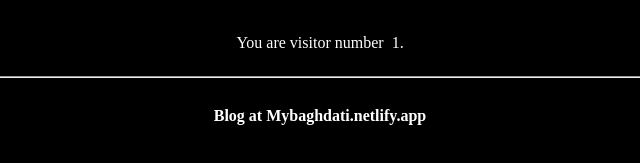
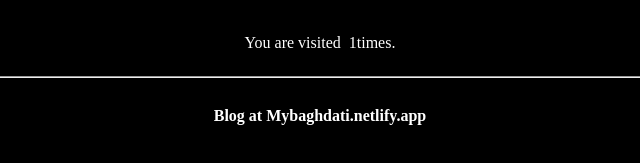
Before and after one commit to artsividze/baghdati, a website: page index.html in a window 1280 px wide. Shown: the part 2493-2656 px from the top of the page, 320-960 px from the left. Drawn offline with nearby package versions, Linux system fonts and the light colour scheme.

Commit message:
Update index.html

```diff
--- a/index.html
+++ b/index.html
@@ -277,7 +277,7 @@
           <a href=""><i class="fa-solid fa-comments"></i></a>
         </div>
         <h1>Welcome to Our Website!</h1>
-        <p>You are visitor number &nbsp  <span id="visitorCount">0</span>.</p>
+        <p>You are visited &nbsp  <span id="visitorCount">0</span>times.</p>
         <script>
           // Function to increment visitor count and update the display
           function incrementVisitorCount() {
```
